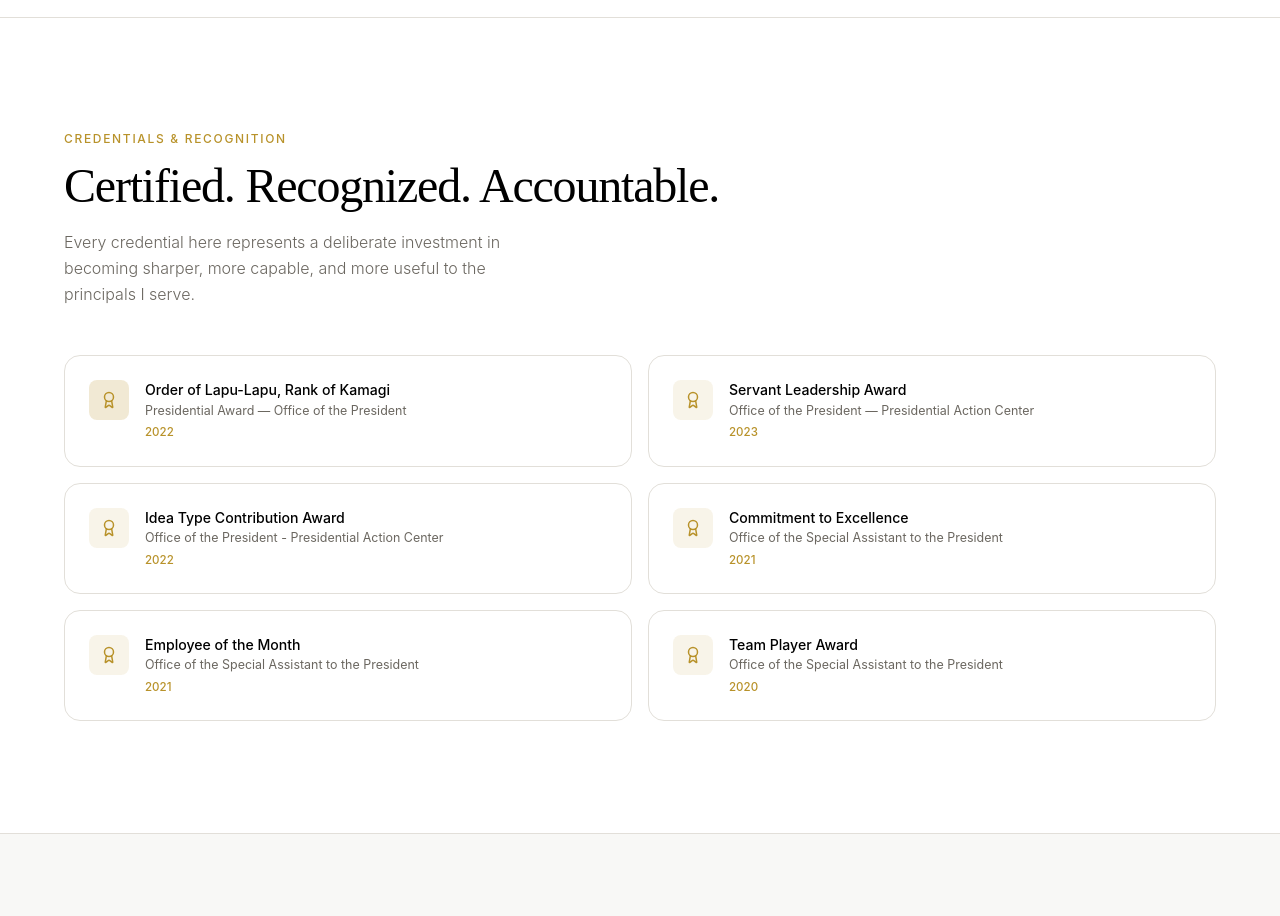
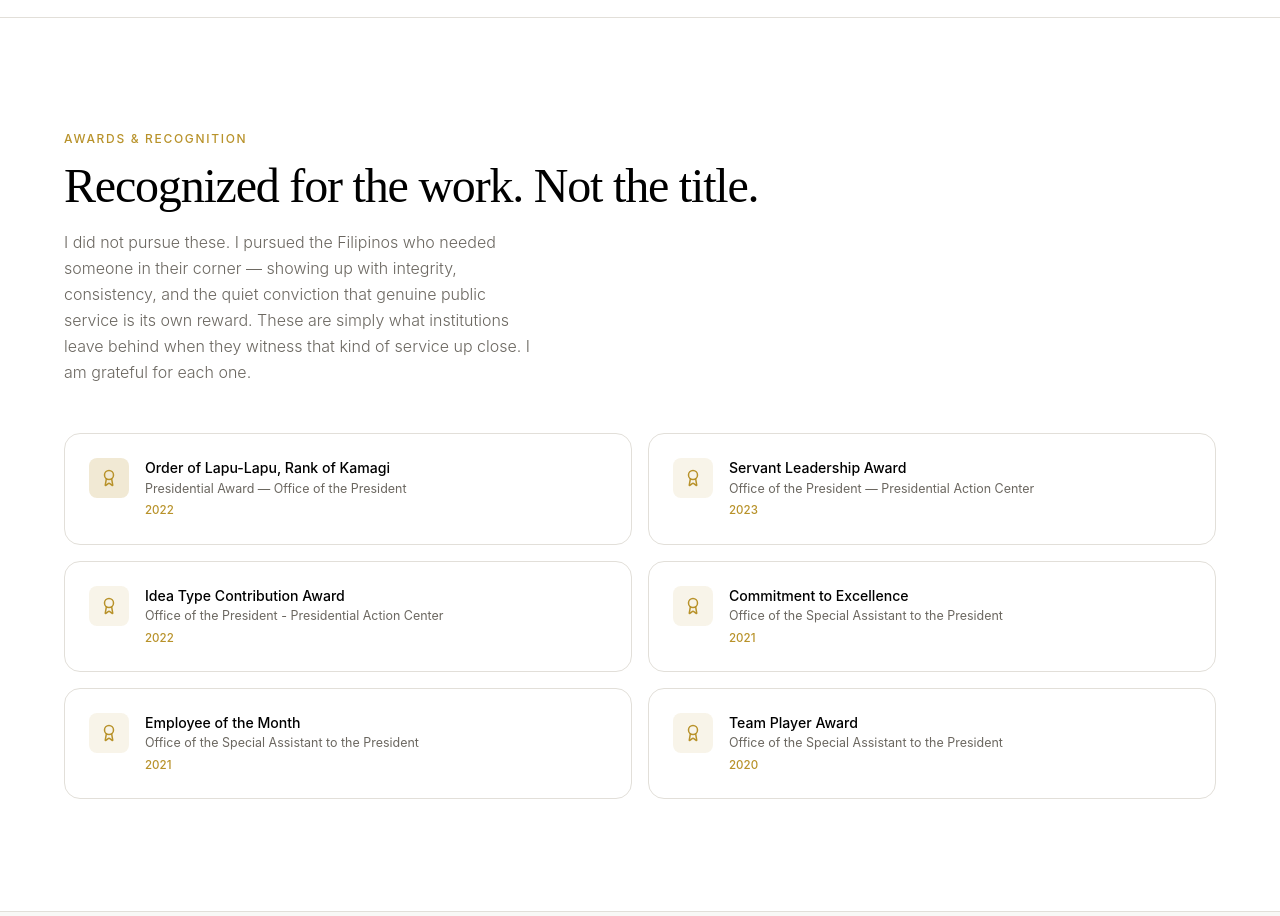
Before and after one commit to nikko-caharian/Nikko-s-Portfolio, a React (Vite) app: page /portfolio in a window 1280 px wide. Shown: the part 1320-2236 px from the top of the page. Built offline with nearby package versions, Linux system fonts and the light colour scheme.

Commit message:
Update Portfolio.tsx

```diff
--- a/src/pages/Portfolio.tsx
+++ b/src/pages/Portfolio.tsx
@@ -154,9 +154,9 @@ export default function Portfolio() {
       <section className="bg-white py-28 px-[5vw] border-t border-warm-gray-200">
         <div className="max-w-6xl mx-auto">
           <motion.div {...fadeIn} className="mb-12">
-            <p className="text-[0.75rem] font-medium tracking-[0.14em] uppercase text-gold mb-3">Credentials & Recognition</p>
-            <h2 className="font-display text-[clamp(1.8rem,4vw,3rem)] leading-[1.1] tracking-tight text-black">Certified. Recognized. Accountable.</h2>
-            <p className="mt-4 text-[1rem] font-light text-warm-gray-600 max-w-[480px] leading-relaxed">Every credential here represents a deliberate investment in becoming sharper, more capable, and more useful to the principals I serve.</p>
+            <p className="text-[0.75rem] font-medium tracking-[0.14em] uppercase text-gold mb-3">Awards & Recognition</p>
+            <h2 className="font-display text-[clamp(1.8rem,4vw,3rem)] leading-[1.1] tracking-tight text-black">Recognized for the work. Not the title.</h2>
+            <p className="mt-4 text-[1rem] font-light text-warm-gray-600 max-w-[480px] leading-relaxed">I did not pursue these. I pursued the Filipinos who needed someone in their corner — showing up with integrity, consistency, and the quiet conviction that genuine public service is its own reward. These are simply what institutions leave behind when they witness that kind of service up close. I am grateful for each one.</p>
           </motion.div>
 
           <div className="grid grid-cols-1 md:grid-cols-2 gap-4">
```
